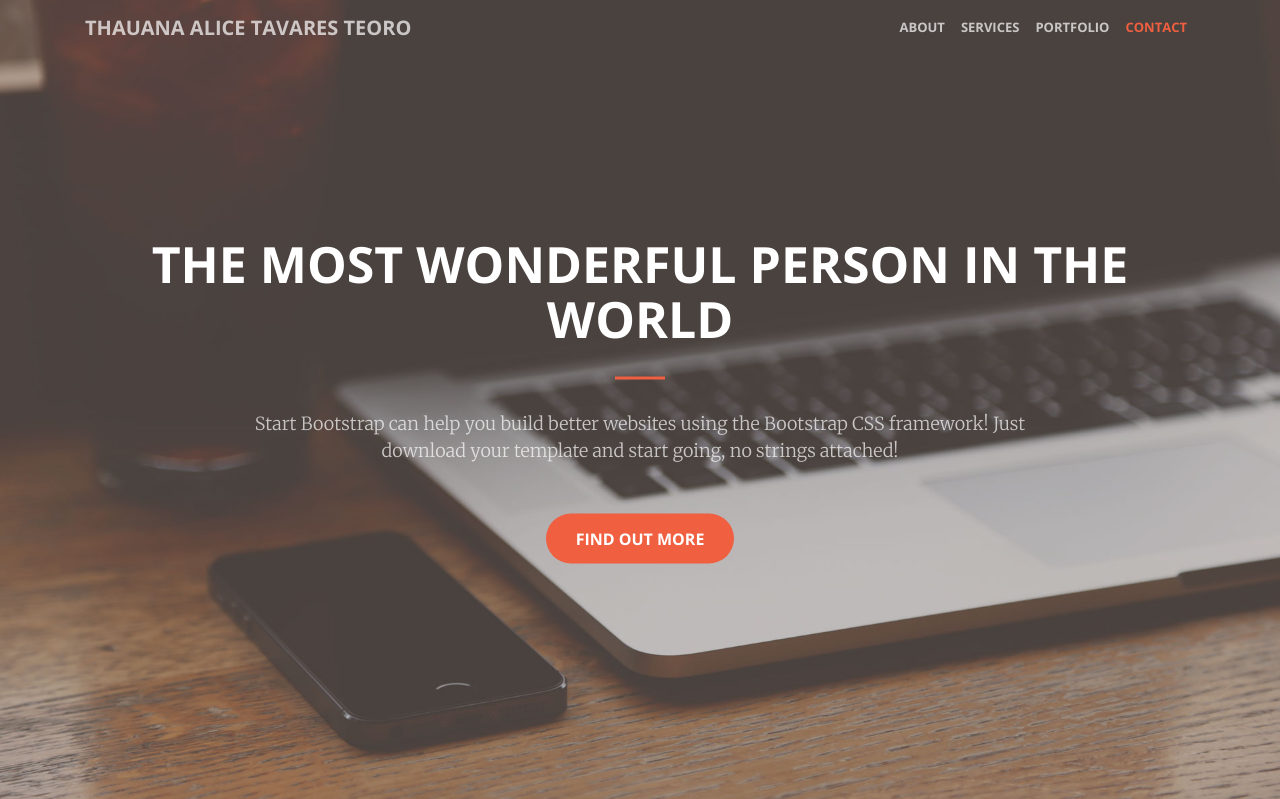
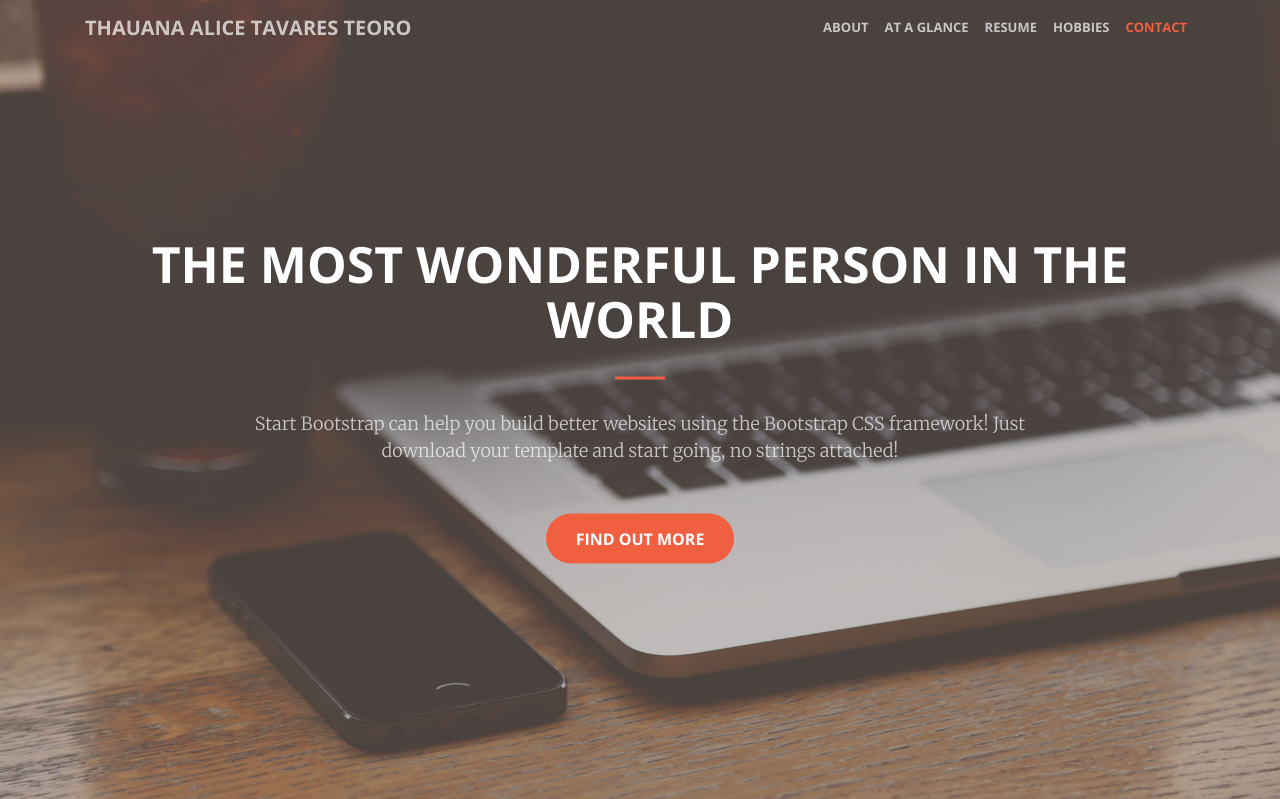
Before and after one commit to sorinbiriescu/thauinabox, a Flask app: page / in a window 1280 px wide. Shown: the top 799 px of the page. Run offline with Flask 2, Linux system fonts and the light colour scheme; some libraries are stand-ins or nearby versions.

Commit message:
Added links to Resume and Leisure

```diff
--- a/app/templates/index.html
+++ b/app/templates/index.html
@@ -17,10 +17,13 @@
               <a class="nav-link js-scroll-trigger" href="#about">About</a>
             </li>
             <li class="nav-item">
-              <a class="nav-link js-scroll-trigger" href="#services">Services</a>
+              <a class="nav-link js-scroll-trigger" href="#at_a_glance">At a glance</a>
             </li>
             <li class="nav-item">
-              <a class="nav-link js-scroll-trigger" href="#portfolio">Portfolio</a>
+              <a class="nav-link js-scroll-trigger" href="#work+leisure">Resume</a>
+            </li>
+            <li class="nav-item">
+              <a class="nav-link js-scroll-trigger" href="#work+leisure">Hobbies</a>
             </li>
             <li class="nav-item">
               <a class="nav-link js-scroll-trigger" href="#contact">Contact</a>
@@ -54,7 +57,7 @@
       </div>
     </section>
 
-    <section id="services">
+    <section id="at_a_glance">
       <div class="container">
         <div class="row">
           <div class="col-lg-12 text-center">
@@ -97,34 +100,28 @@
       </div>
     </section>
 
-    <section class="p-0" id="portfolio">
+    <section class="p-0" id="work+leisure">
       <div class="container-fluid">
-        <div class="row no-gutter popup-gallery">
+        <div class="row no-gutter">
           <div class="col-lg-6 col-sm-6">
-            <a class="portfolio-box" href="../static/img/portfolio/fullsize/1.jpg">
+            <a class="portfolio-box" href="{{ url_for('resume') }}">
               <img class="img-fluid" src="../static/img/portfolio/thumbnails/1.jpg" alt="">
               <div class="portfolio-box-caption">
                 <div class="portfolio-box-caption-content">
-                  <div class="project-category text-faded">
-                    Category
-                  </div>
                   <div class="project-name">
-                    Project Name
+                    Resume
                   </div>
                 </div>
               </div>
             </a>
           </div>
           <div class="col-lg-6 col-sm-6">
-            <a class="portfolio-box" href="../static/img/portfolio/fullsize/2.jpg">
+            <a class="portfolio-box" href="{{ url_for('leisure') }}">
               <img class="img-fluid" src="../static/img/portfolio/thumbnails/2.jpg" alt="">
               <div class="portfolio-box-caption">
                 <div class="portfolio-box-caption-content">
-                  <div class="project-category text-faded">
-                    Category
-                  </div>
                   <div class="project-name">
-                    Project Name
+                    Hobbies
                   </div>
                 </div>
               </div>
--- a/app/views.py
+++ b/app/views.py
@@ -8,6 +8,10 @@ from flask import render_template, request, redirect, url_for
 def main():
     return render_template('index.html')
 
-@app.route("/work-timeline")
-def work_timeline():
-    return render_template('work-timeline.html')
+@app.route("/resume")
+def resume():
+    return render_template('resume.html')
+
+@app.route("/leisure")
+def leisure():
+    return render_template('leisure.html')
```
